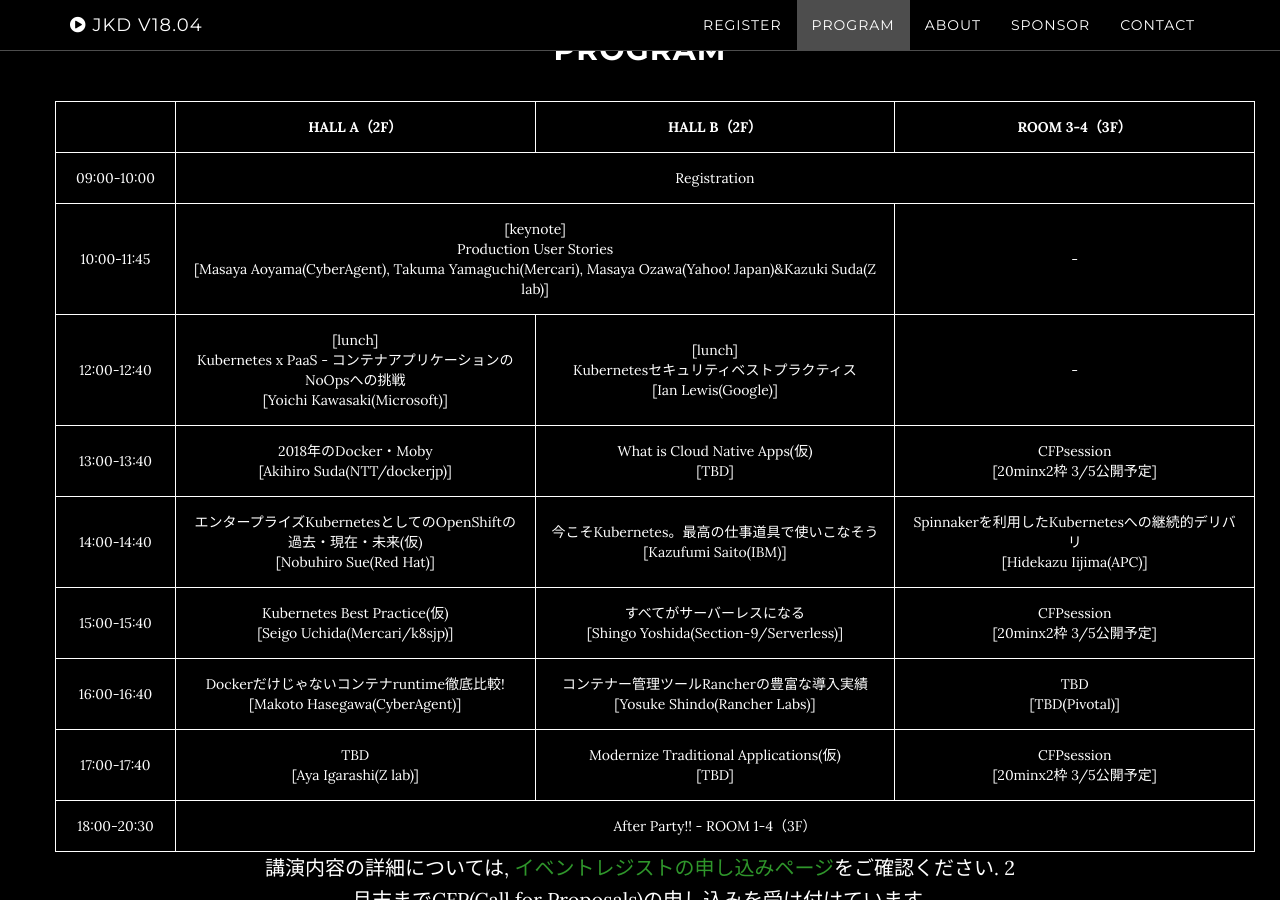
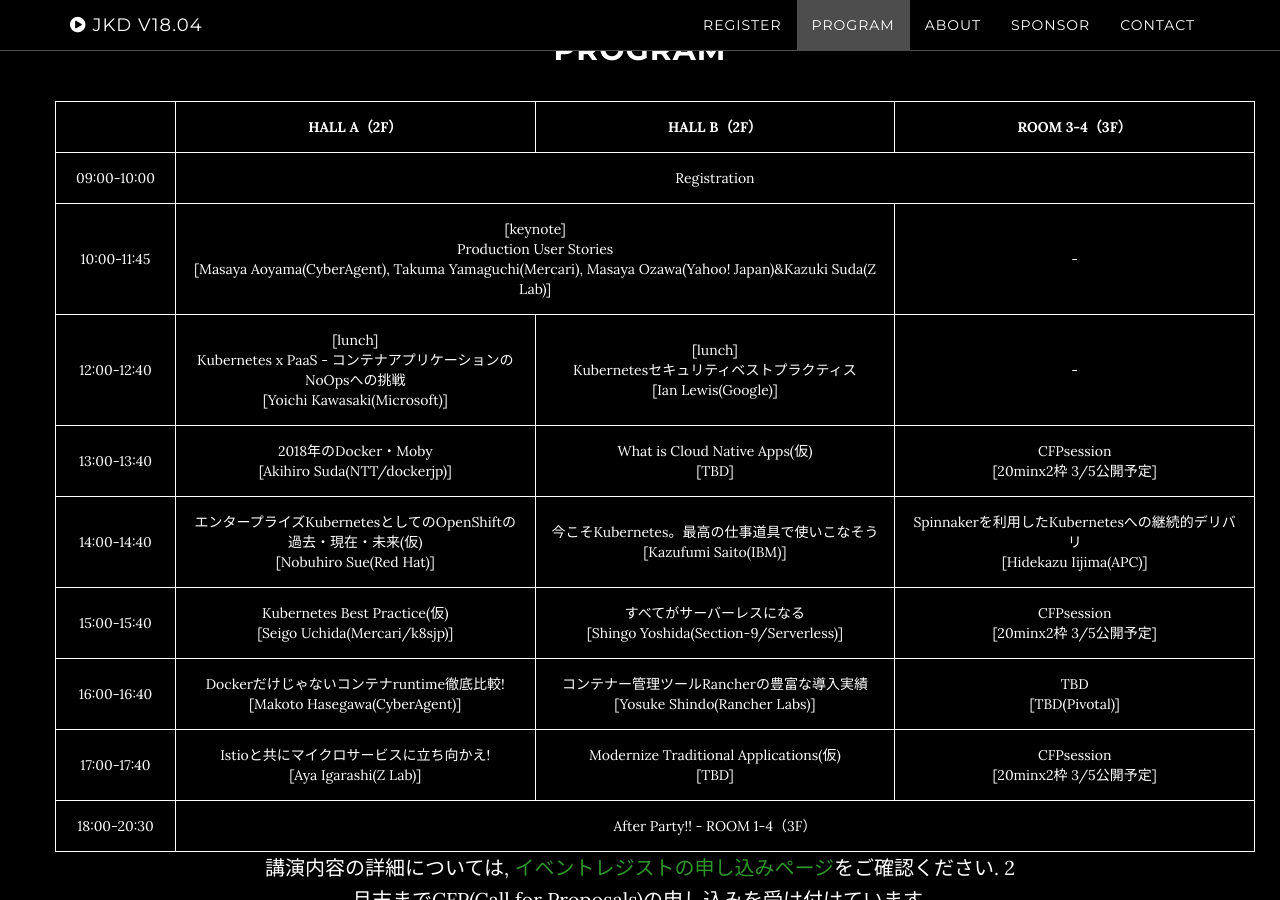
Before and after one commit to containerdays/v18.04, a Jekyll site: the page built from docs/index.html, in a window 1280 px wide and 900 px high, scrolled down 2511 px. Built offline with Jekyll 4.4.1, drawn with Linux system fonts in a browser that asks for light colours.

Commit message:
Update program.html

```diff
--- a/docs/_includes/program.html
+++ b/docs/_includes/program.html
@@ -15,7 +15,7 @@
                         </tr>
                         <tr>
                           <td>10:00-11:45</td>
-                          <td colspan="2">[keynote]<br>Production User Stories<br>[Masaya Aoyama(CyberAgent), Takuma Yamaguchi(Mercari), Masaya Ozawa(Yahoo! Japan)&amp;Kazuki Suda(Z lab)]</td>
+                          <td colspan="2">[keynote]<br>Production User Stories<br>[Masaya Aoyama(CyberAgent), Takuma Yamaguchi(Mercari), Masaya Ozawa(Yahoo! Japan)&amp;Kazuki Suda(Z Lab)]</td>
                           <td> - </td>
                         </tr>
                         <tr>
@@ -50,7 +50,7 @@
                         </tr>
                         <tr>
                           <td>17:00-17:40</td>
-                          <td>TBD<br>[Aya Igarashi(Z lab)]</td>
+                          <td>Istioと共にマイクロサービスに立ち向かえ!<br>[Aya Igarashi(Z Lab)]</td>
                           <td>Modernize Traditional Applications(仮)<br>[TBD]</td>
                           <td>CFPsession<br>[20minx2枠 3/5公開予定]</td>
                         </tr>
```
